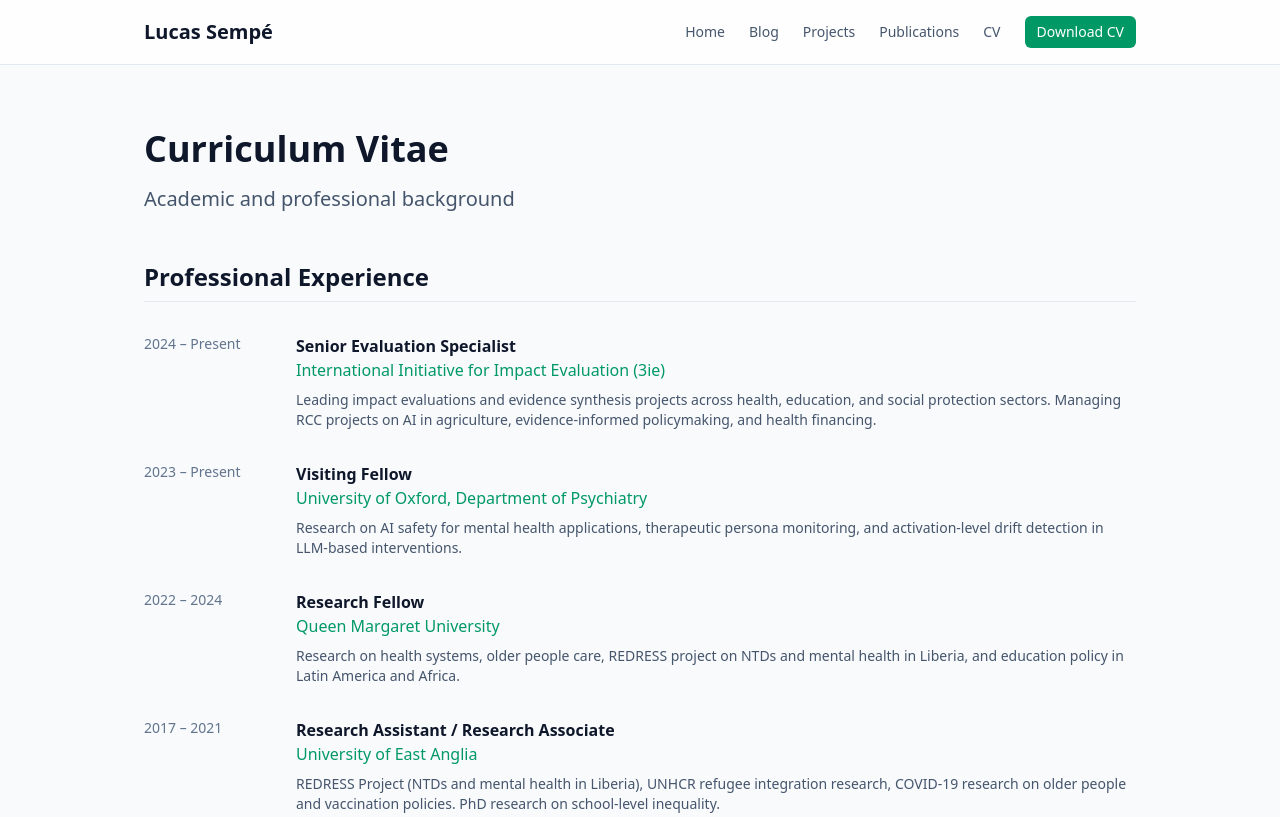
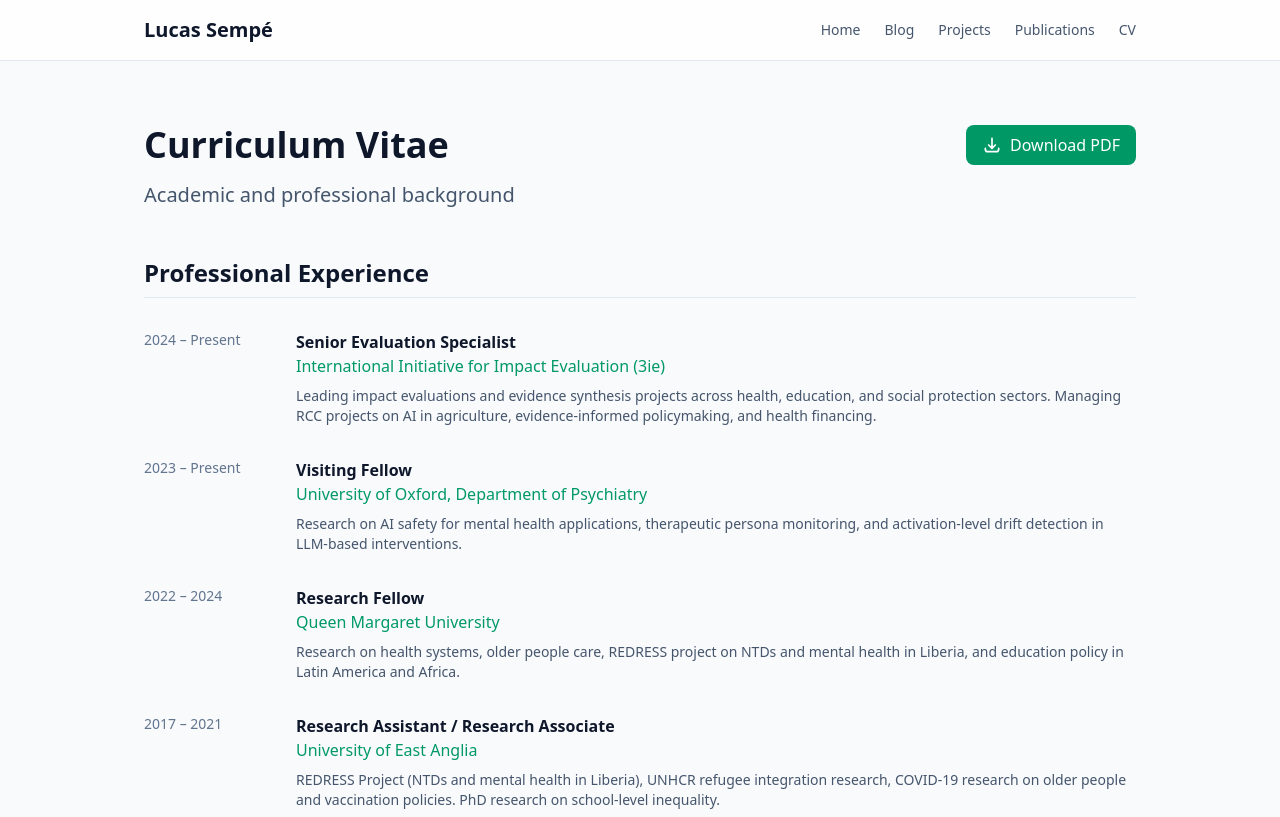
Before and after one commit to lsempe77/lsempe77.github.io, an Astro site: page /cv in a window 1280 px wide. Shown: the top 817 px of the page. Built offline with nearby package versions, Linux system fonts and the light colour scheme; Astro itself is replaced by a stand-in of ours.

Commit message:
Move Download CV from nav bar to CV page only

```diff
--- a/src/layouts/Layout.astro
+++ b/src/layouts/Layout.astro
@@ -32,9 +32,6 @@ const { title, description = "Lucas Sempé - Senior Evaluation Specialist & Rese
             <a href="/projects" class="text-slate-600 hover:text-emerald-600 transition-colors">Projects</a>
             <a href="/publications" class="text-slate-600 hover:text-emerald-600 transition-colors">Publications</a>
             <a href="/cv" class="text-slate-600 hover:text-emerald-600 transition-colors">CV</a>
-            <a href="/uploads/cv.pdf" class="px-3 py-1.5 bg-emerald-600 text-white rounded-md hover:bg-emerald-700 transition-colors">
-              Download CV
-            </a>
           </div>
         </div>
       </nav>
--- a/src/pages/cv.astro
+++ b/src/pages/cv.astro
@@ -99,9 +99,17 @@ const presentations = [
 <Layout title="CV">
   <section class="py-16">
     <div class="max-w-5xl mx-auto px-4">
-      <div class="mb-12">
-        <h1 class="text-4xl font-bold text-slate-900 mb-4">Curriculum Vitae</h1>
-        <p class="text-xl text-slate-600">Academic and professional background</p>
+      <div class="flex justify-between items-start mb-12">
+        <div>
+          <h1 class="text-4xl font-bold text-slate-900 mb-4">Curriculum Vitae</h1>
+          <p class="text-xl text-slate-600">Academic and professional background</p>
+        </div>
+        <a href="/uploads/cv.pdf" class="px-4 py-2 bg-emerald-600 text-white rounded-lg hover:bg-emerald-700 transition-colors flex items-center gap-2">
+          <svg class="w-5 h-5" fill="none" stroke="currentColor" viewBox="0 0 24 24">
+            <path stroke-linecap="round" stroke-linejoin="round" stroke-width="2" d="M4 16v1a3 3 0 003 3h10a3 3 0 003-3v-1m-4-4l-4 4m0 0l-4-4m4 4V4"></path>
+          </svg>
+          Download PDF
+        </a>
       </div>
 
       <!-- Experience -->
```
